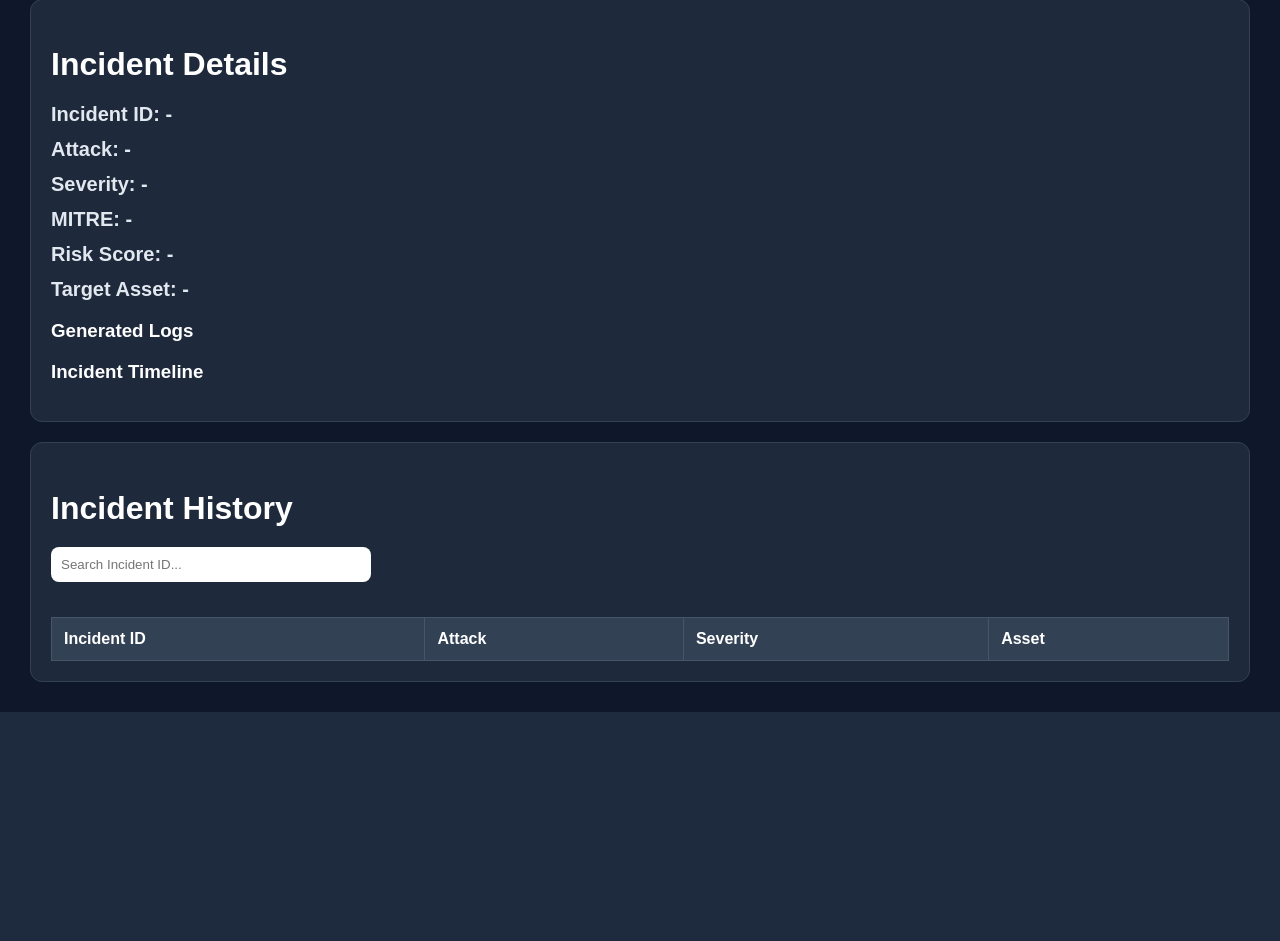
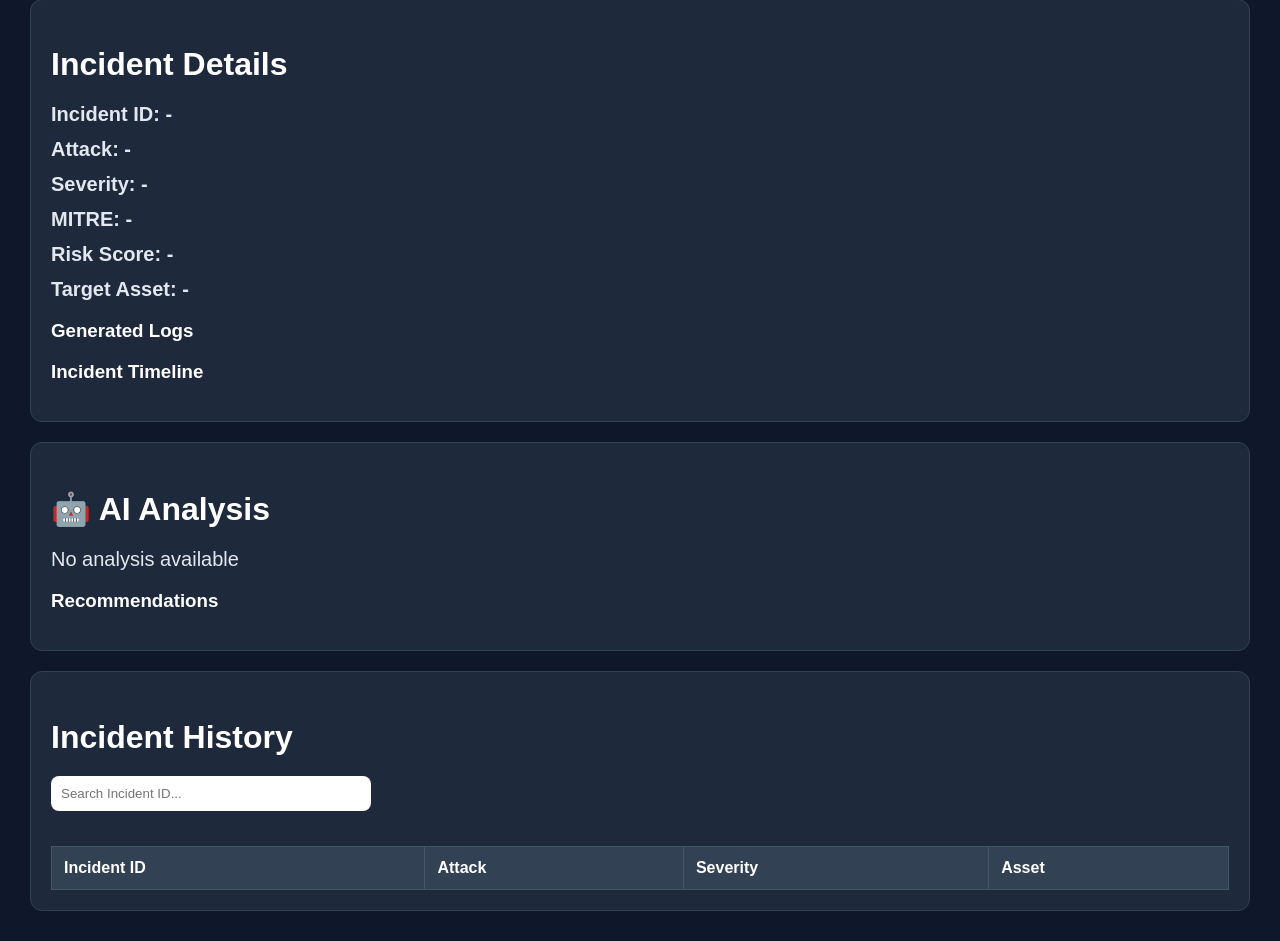
Before and after one commit to AsimSiddiqui1/SentinelX, a Python web app: template backend/templates/index.html in a window 1280 px wide. Shown: the part 1117-2058 px from the top of the page. Before the commit the page ends 1829 px from the top, so only its background shows below. Run offline with Jinja, Linux system fonts and the light colour scheme; the template is opened without the code that fills it, so the values that code supplies are empty.

Commit message:
Update index.html

```diff
--- a/backend/templates/index.html
+++ b/backend/templates/index.html
@@ -263,6 +263,18 @@ th, td {
         <h3>Incident Timeline</h3>
         <ul id="timeline"></ul>
 
+    </div>
+
+    <div class="card">
+        <h2>🤖 AI Analysis</h2>
+        <p id="ai-summary">
+        No analysis available
+        </p>
+
+    <h3>Recommendations</h3>
+    <ul id="ai-recommendations">
+
+    </ul>
     </div>
 
     <div class="card">
```
